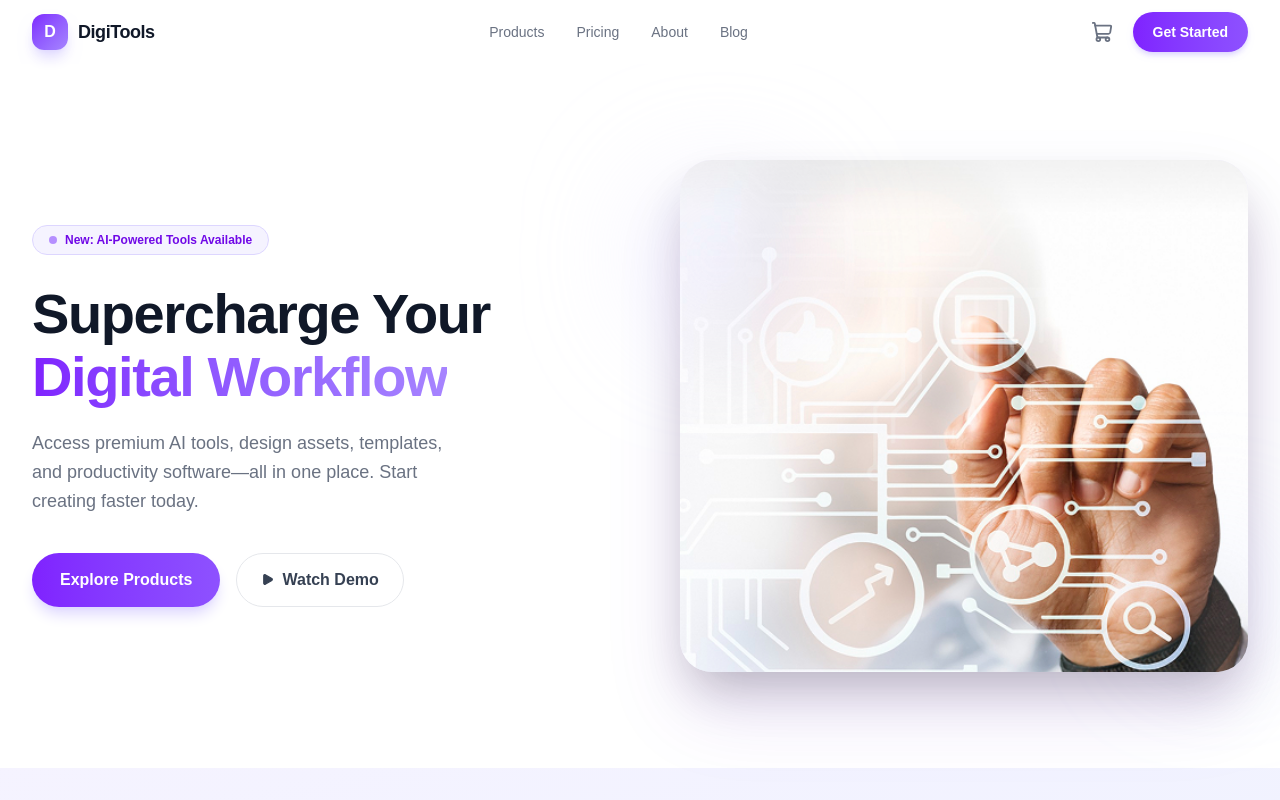
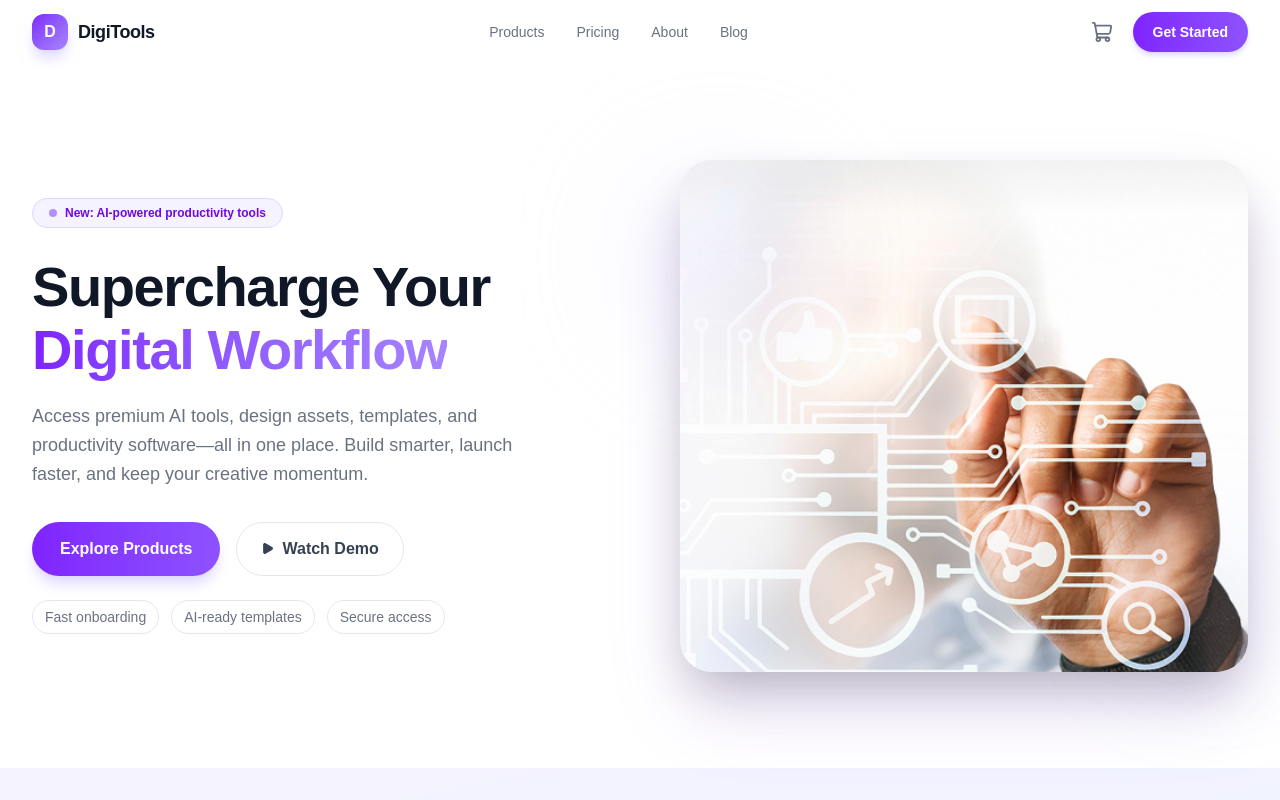
Before and after one commit to Mahfuzgit12/Digital-Tools-Platform, a React (Vite) app: page / in a window 1280 px wide. Shown: the top 800 px of the page. Built offline with nearby package versions, Linux system fonts and the light colour scheme.

Commit message:
clean the ui with polishable design

```diff
--- a/src/components/Hero.jsx
+++ b/src/components/Hero.jsx
@@ -6,11 +6,11 @@ export default function Hero({ onExplore }) {
     <section className="max-w-7xl mx-auto px-4 sm:px-6 lg:px-8 py-16 md:py-24">
       <div className="grid md:grid-cols-2 gap-12 lg:gap-20 items-center">
         {/* Left */}
-        <div className="animate-fade-in-up">
+        <div className="animate-fade-in-up max-w-[520px]">
           {/* Badge */}
           <div className="inline-flex items-center gap-2 bg-violet-50 border border-violet-200 text-violet-700 text-xs font-semibold px-4 py-1.5 rounded-full mb-7">
             <span className="pulse-dot w-2 h-2 bg-violet-500 rounded-full inline-block" />
-            New: AI-Powered Tools Available
+            New: AI-powered productivity tools
           </div>
 
           <h1 className="text-4xl sm:text-5xl xl:text-[56px] font-extrabold text-gray-900 leading-[1.12] tracking-tight mb-5">
@@ -20,9 +20,10 @@ export default function Hero({ onExplore }) {
             </span>
           </h1>
 
-          <p className="text-gray-500 text-lg leading-relaxed mb-9 max-w-[440px]">
+          <p className="text-gray-500 text-lg leading-relaxed mb-8">
             Access premium AI tools, design assets, templates, and productivity
-            software—all in one place. Start creating faster today.
+            software—all in one place. Build smarter, launch faster, and keep your
+            creative momentum.
           </p>
 
           <div className="flex flex-wrap gap-4">
@@ -36,6 +37,12 @@ export default function Hero({ onExplore }) {
               <Play size={13} fill="currentColor" />
               Watch Demo
             </button>
+          </div>
+
+          <div className="mt-6 inline-flex flex-wrap gap-3 text-sm text-gray-500">
+            <span className="rounded-full border border-gray-200 px-3 py-1.5 bg-white/80">Fast onboarding</span>
+            <span className="rounded-full border border-gray-200 px-3 py-1.5 bg-white/80">AI-ready templates</span>
+            <span className="rounded-full border border-gray-200 px-3 py-1.5 bg-white/80">Secure access</span>
           </div>
         </div>
 
```
